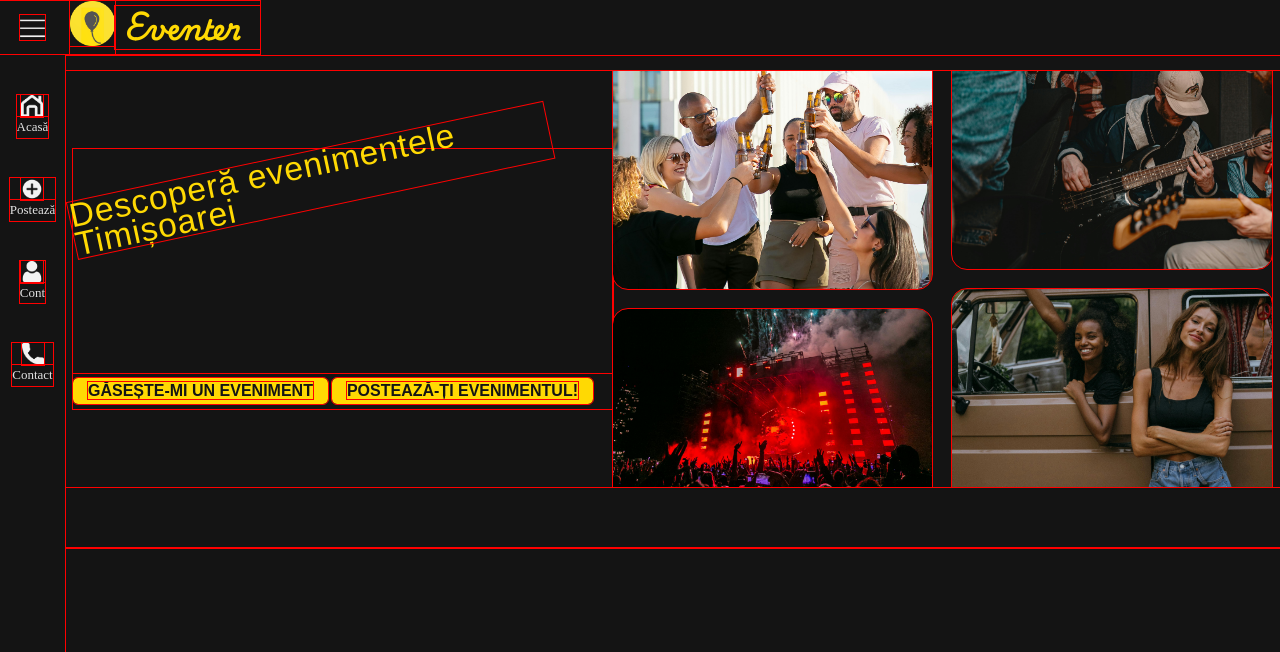
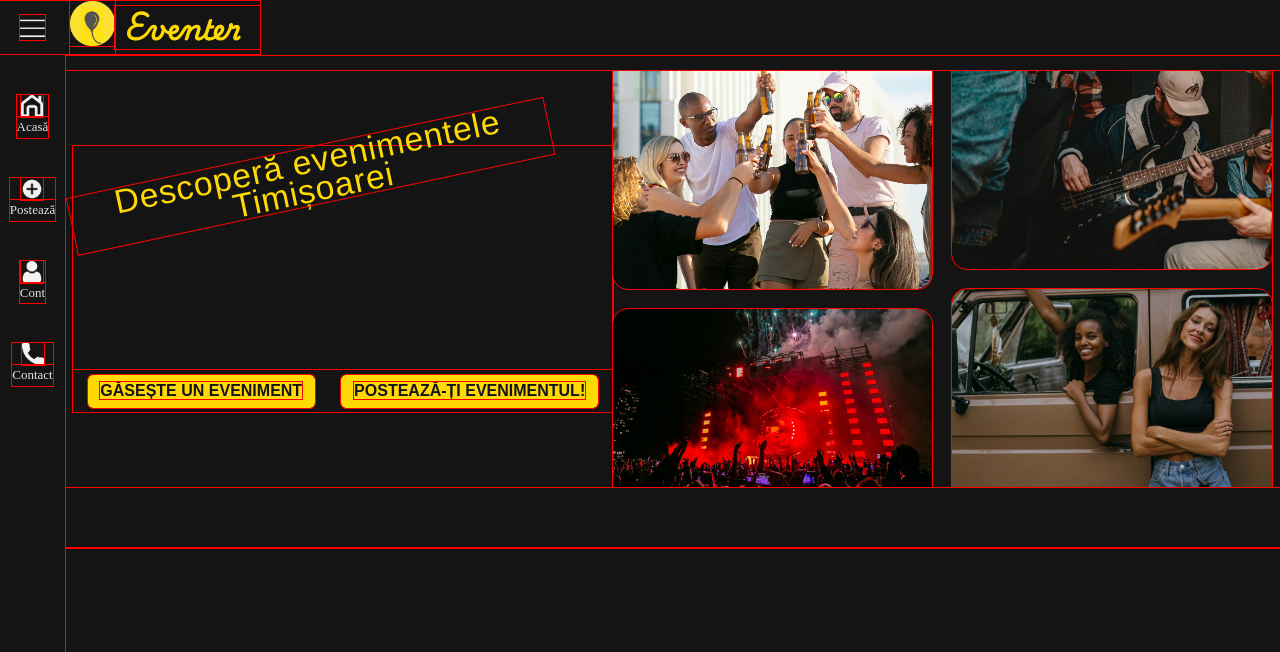
Before and after one commit to Victor152M/Eventer, a Flask app: template app/templates/index.html in a window 1280 px wide. Shown: the top 652 px of the page. Run offline with Flask 3, Linux system fonts and the light colour scheme; the template is opened without the code that fills it, so the values that code supplies are empty; parts of the project's set-up code (start-up, migrations or seed data) failed here and were passed over; some web fonts are replaced.

Commit message:
improved hero design for home page

```diff
--- a/app/static/css/index.css
+++ b/app/static/css/index.css
@@ -106,21 +106,23 @@ header{
     transform-origin: center;
     line-height: 0.85;
     max-width: 90%;
-    text-align: left;
+    text-align: center;
     max-height:100%
 }
 
-.cta-buttons {
+.cta-buttons-container {
     margin-top: 7rem;
     margin-bottom: 0;
     width: 100%;
-    align-items: center;
+    display: flex;
+    justify-content: center;      /* Centers the buttons horizontally */
+    gap: 20px;                    /* Adds spacing between the buttons */
 }
 
 .cta-button {
     background-color: #ffd903;
     color: #141414;
-    padding: 0.25rem 15px;
+    padding: 0.45rem 0.8rem;
     border: none;
     border-radius: 5px;
     font-size: 1rem;
@@ -128,7 +130,7 @@ header{
     text-transform: uppercase;
     cursor: pointer;
     transition: background-color 0.3s ease;
-    margin: 0.3rem 0;
+    margin: 0.3rem 0.2rem;
 }
 
 .cta-button a {
--- a/app/templates/index.html
+++ b/app/templates/index.html
@@ -48,9 +48,9 @@
             <section class="hero" id="hero">
                 <div class="hero-left" id="hero__left">
                     <h2>Descoperă evenimentele Timișoarei</h2>
-                    <div class="cta-buttons">
+                    <div class="cta-buttons-container">
                         <button class="cta-button" id="call__to__action__hero">
-                            <a>Găsește-mi un eveniment</a>
+                            <a>Găsește un eveniment</a>
                         </button>
                         <button class="cta-button" id="call__to__action__hero">
                             <a href="/post_event">Postează-ți evenimentul!</a>
```
